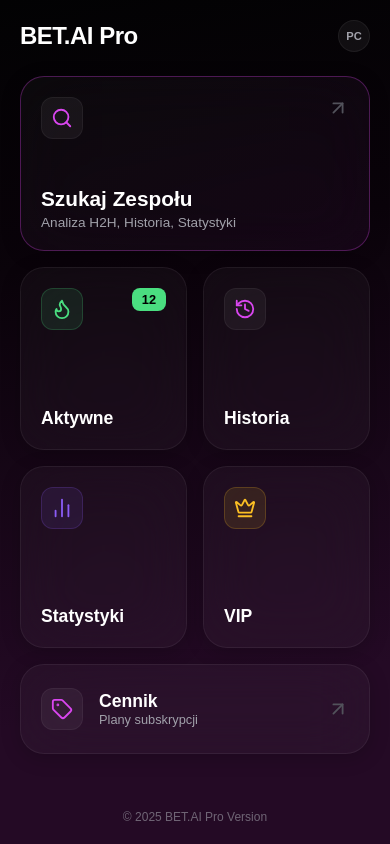
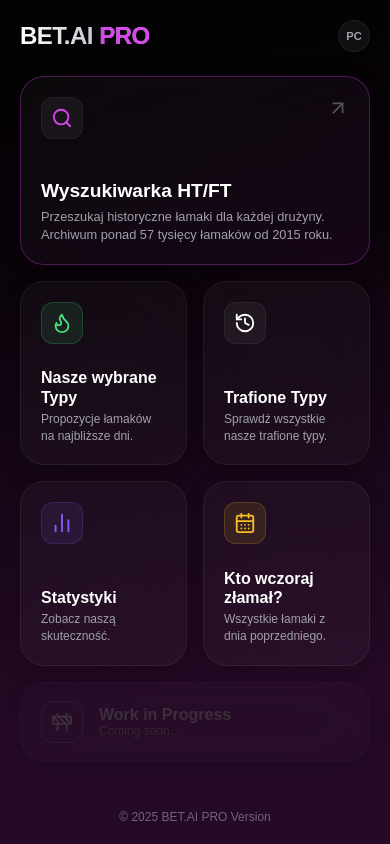
Before and after one commit to anok011235813-max/bet-ai-pro, a Next.js app: page /concept in a window 390 px wide. Built offline with nearby package versions, Linux system fonts and the light colour scheme.

Commit message:
Kolejna poprawa kolorow mobile

```diff
--- a/app/concept/page.tsx
+++ b/app/concept/page.tsx
@@ -6,8 +6,8 @@
   Flame,
   History,
   BarChart2,
-  Crown,
-  Tag,
+  CalendarDays, // Nowa ikona dla "Kto wczoraj złamał"
+  Construction, // Ikona dla Work in Progress
   ArrowUpRight
 } from 'lucide-react';
 
@@ -22,7 +22,6 @@
             --accent-magenta: #d946ef;
             --accent-purple: #8b5cf6;
             --accent-green: #4ade80;
-            --accent-glow: rgba(217, 70, 239, 0.4);
             --card-bg: rgba(255, 255, 255, 0.03);
             --card-border: rgba(255, 255, 255, 0.06);
         }
@@ -46,10 +45,18 @@
 
         .brand-logo {
             font-size: 1.5rem;
-            font-weight: 800;
-            color: #fff;
+            font-weight: 900;
             margin: 0;
             letter-spacing: -0.5px;
+            background: linear-gradient(90deg, #fff, #a1a1aa);
+            -webkit-background-clip: text;
+            -webkit-text-fill-color: transparent;
+            text-transform: uppercase; /* WYMUSZENIE WIELKICH LITER */
+        }
+
+        .brand-logo .highlight {
+             color: var(--accent-magenta);
+             -webkit-text-fill-color: var(--accent-magenta);
         }
 
         .platform-badge {
@@ -73,7 +80,7 @@
             flex: 1;
         }
 
-        /* KARTY STYLIZOWANE JAK DESKTOP */
+        /* KARTY */
         .mobile-card {
             background: var(--card-bg);
             border: 1px solid var(--card-border);
@@ -88,7 +95,6 @@
             box-shadow: 0 4px 20px rgba(0,0,0,0.2);
         }
 
-        /* Ikony w stylu desktop */
         .icon-box {
             width: 42px;
             height: 42px;
@@ -98,27 +104,32 @@
             display: flex;
             justify-content: center;
             align-items: center;
-            color: var(--accent-magenta); /* Domyślny kolor */
+            color: var(--accent-magenta);
         }
 
         /* Specjalne kolory dla ikon */
         .card-active .icon-box { color: var(--accent-green); border-color: rgba(74, 222, 128, 0.2); background: rgba(74, 222, 128, 0.1); }
-        .card-vip .icon-box { color: #fbbf24; border-color: rgba(251, 191, 36, 0.2); background: rgba(251, 191, 36, 0.1); }
+        .card-history .icon-box { color: #fff; }
         .card-stats .icon-box { color: var(--accent-purple); border-color: rgba(139, 92, 246, 0.2); background: rgba(139, 92, 246, 0.1); }
+        .card-yesterday .icon-box { color: #fbbf24; border-color: rgba(251, 191, 36, 0.2); background: rgba(251, 191, 36, 0.1); }
 
+        /* Kafelek Wyszukiwarki (Duży) */
         .card-search {
             grid-column: span 2;
-            min-height: 140px;
-            border-color: rgba(217, 70, 239, 0.3); /* Delikatny fioletowy border */
+            min-height: 160px; /* Nieco wyższy dla dłuższego tekstu */
+            border-color: rgba(217, 70, 239, 0.3);
             background: linear-gradient(145deg, rgba(255,255,255,0.03), rgba(217, 70, 239, 0.05));
         }
 
-        .card-wide {
+        /* Kafelek Nieaktywny (WIP) */
+        .card-wip {
             grid-column: span 2;
             flex-direction: row;
             align-items: center;
-            min-height: 90px;
-            height: 90px;
+            min-height: 80px;
+            height: 80px;
+            opacity: 0.5; /* Wyszarzenie */
+            border-style: dashed;
         }
 
         .card-top {
@@ -128,32 +139,26 @@
         }
 
         .card-content h2 {
-            font-size: 1.3rem;
+            font-size: 1.2rem;
             font-weight: 700;
             color: #fff;
-            margin: 16px 0 4px 0;
+            margin: 16px 0 6px 0;
+            line-height: 1.2;
         }
 
         .card-content p {
-            font-size: 0.85rem;
+            font-size: 0.8rem;
             color: var(--text-muted);
             margin: 0;
+            line-height: 1.4;
         }
 
         .card-label {
-            font-size: 1.1rem;
+            font-size: 1rem;
             font-weight: 700;
             color: #fff;
             margin-top: auto;
-        }
-
-        .badge-count {
-            background: var(--accent-green);
-            color: #000;
-            padding: 4px 10px;
-            border-radius: 8px;
-            font-size: 0.8rem;
-            font-weight: 800;
+            line-height: 1.2;
         }
 
         .mobile-footer {
@@ -180,68 +185,81 @@
 
         {/* HEADER */}
         <div className="mobile-header">
-          <h1 className="brand-logo">BET.AI Pro</h1>
+          {/* Logo z Twoim gradientem i wielkimi literami */}
+          <h1 className="brand-logo">BET.AI <span className="highlight">PRO</span></h1>
           <div className="platform-badge">PC</div>
         </div>
 
         {/* BENTO GRID */}
         <div className="mobile-grid">
 
-          {/* 1. SZUKAJ */}
+          {/* 1. WYSZUKIWARKA (Duży) */}
           <div className="mobile-card card-search">
             <div className="card-top">
               <div className="icon-box"><Search size={22} /></div>
               <ArrowUpRight size={22} color="#52525b" />
             </div>
             <div className="card-content">
-              <h2>Szukaj Zespołu</h2>
-              <p>Analiza H2H, Historia, Statystyki</p>
+              <h2>Wyszukiwarka HT/FT</h2>
+              <p>Przeszukaj historyczne łamaki dla każdej drużyny. Archiwum ponad 57 tysięcy łamaków od 2015 roku.</p>
             </div>
           </div>
 
-          {/* 2. AKTYWNE */}
+          {/* 2. NASZE WYBRANE TYPY (Aktywne) */}
           <div className="mobile-card card-active">
             <div className="card-top">
               <div className="icon-box"><Flame size={22} /></div>
-              <span className="badge-count">12</span>
             </div>
-            <span className="card-label">Aktywne</span>
+            <div className="card-content">
+                <span className="card-label">Nasze wybrane Typy</span>
+                <p style={{fontSize: '0.75rem', marginTop: '4px'}}>Propozycje łamaków na najbliższe dni.</p>
+            </div>
           </div>
 
-          {/* 3. HISTORIA */}
-          <div className="mobile-card">
+          {/* 3. TRAFIONE TYPY (Historia) */}
+          <div className="mobile-card card-history">
             <div className="icon-box"><History size={22} /></div>
-            <span className="card-label">Historia</span>
+            <div className="card-content">
+                <span className="card-label">Trafione Typy</span>
+                <p style={{fontSize: '0.75rem', marginTop: '4px'}}>Sprawdź wszystkie nasze trafione typy.</p>
+            </div>
           </div>
 
           {/* 4. STATYSTYKI */}
           <div className="mobile-card card-stats">
             <div className="icon-box"><BarChart2 size={22} /></div>
-            <span className="card-label">Statystyki</span>
+            <div className="card-content">
+                <span className="card-label">Statystyki</span>
+                <p style={{fontSize: '0.75rem', marginTop: '4px'}}>Zobacz naszą skuteczność.</p>
+            </div>
           </div>
 
-          {/* 5. VIP */}
-          <div className="mobile-card card-vip">
-            <div className="icon-box"><Crown size={22} /></div>
-            <span className="card-label">VIP</span>
+          {/* 5. KTO WCZORAJ ZŁAMAŁ? (Nowy) */}
+          <div className="mobile-card card-yesterday">
+            <div className="icon-box"><CalendarDays size={22} /></div>
+             <div className="card-content">
+                <span className="card-label">Kto wczoraj złamał?</span>
+                <p style={{fontSize: '0.75rem', marginTop: '4px'}}>Wszystkie łamaki z dnia poprzedniego.</p>
+            </div>
           </div>
 
-          {/* 6. CENNIK */}
-          <div className="mobile-card card-wide">
+          {/* 6. WORK IN PROGRESS (Szeroki na dole, nieaktywny) */}
+          <div className="mobile-card card-wip">
             <div className="flex-row-content">
-              <div className="icon-box"><Tag size={22} /></div>
+              <div className="icon-box" style={{background: 'transparent', border: '1px solid #333', color: '#555'}}>
+                  <Construction size={22} />
+              </div>
               <div className="text-col">
-                <span className="card-label" style={{marginTop: 0}}>Cennik</span>
-                <span style={{fontSize: '0.8rem', color: 'var(--text-muted)'}}>Plany subskrypcji</span>
+                <span className="card-label" style={{marginTop: 0, color: '#555'}}>Work in Progress</span>
+                <span style={{fontSize: '0.75rem', color: '#444'}}>Coming soon...</span>
               </div>
             </div>
-            <ArrowUpRight size={22} color="#52525b" />
           </div>
 
         </div>
 
         <div className="mobile-footer">
-          <p>© 2025 BET.AI Pro Version</p>
+          <p>© 2025 BET.AI PRO Version</p>
         </div>
 
       </div>
```
